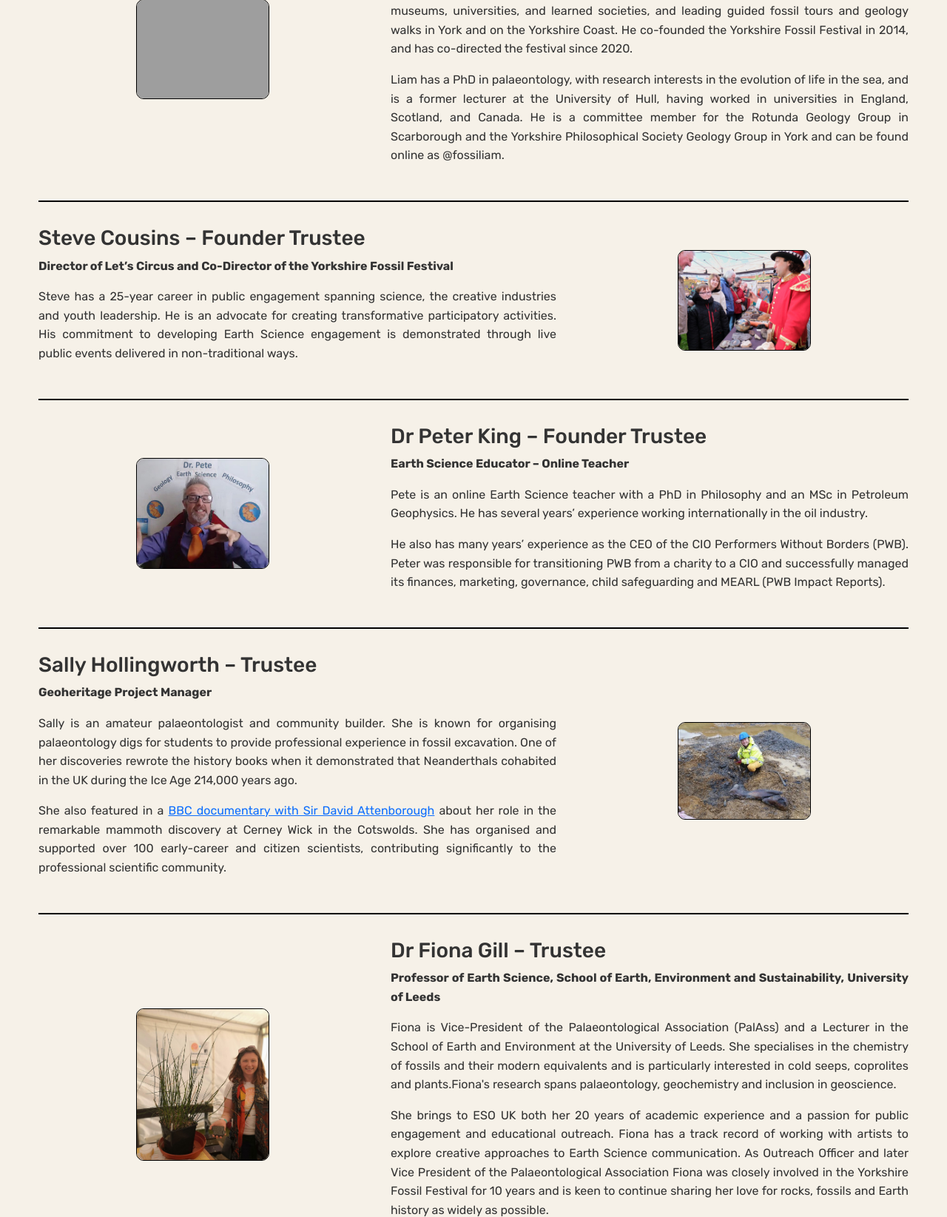
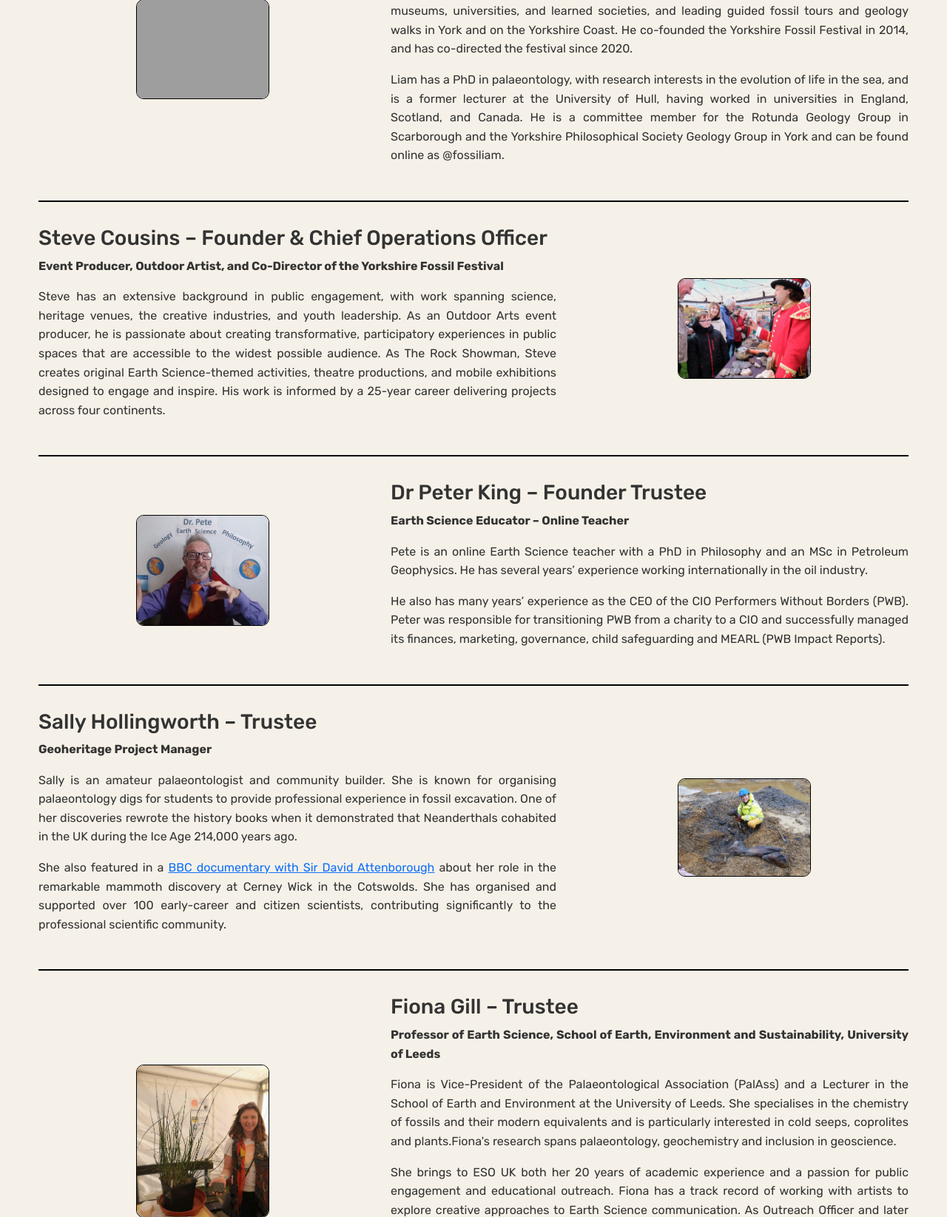
Before and after one commit to HollyT85/ESO2, a Django app: page /team/trustees/ in a window 1280 px wide. Shown: the part 373-2018 px from the top of the page at 74% size. Run offline with Django 5.2, Linux system fonts and the light colour scheme; some libraries are stand-ins or nearby versions; some web fonts are replaced; grey boxes are pictures that could not be loaded.

Commit message:
trustee page

```diff
--- a/team/templates/team/trustees.html
+++ b/team/templates/team/trustees.html
@@ -33,13 +33,12 @@ Group in York and can be found online as @fossiliam.
     <div class="trustee reverse">
         <img class="trusteephoto" src="{% static 'media/images/general/steve.jpg'%}" alt="Steve Cousins">
         <div class="trustee-text">
-            <h3>Steve Cousins – Founder Trustee</h3>
-            <p class="title"><b>Director of Let’s Circus and Co-Director of the Yorkshire Fossil Festival</b></p>
+            <h3>Steve Cousins – Founder & Chief Operations Officer</h3>
+            <p class="title"><b>Event Producer, Outdoor Artist, and Co-Director of the Yorkshire Fossil Festival</b></p>
             <p>
-                Steve has a 25-year career in public engagement spanning science, the creative industries
-                and youth leadership. He is an advocate for creating transformative participatory
-                activities. His commitment to developing Earth Science engagement is demonstrated through
-                live public events delivered in non-traditional ways.
+                Steve has an extensive background in public engagement, with work spanning science, heritage venues, the creative industries, and youth leadership. As an Outdoor Arts event producer, he is passionate about creating transformative, participatory experiences in public spaces that are accessible to the widest possible audience. As The Rock Showman, Steve creates original Earth Science-themed activities, theatre productions, and mobile exhibitions designed to engage and inspire. His work is informed by a 25-year career delivering projects across four continents.
+
+
             </p>
         </div>
     </div>
@@ -84,7 +83,7 @@ Group in York and can be found online as @fossiliam.
     <div class="trustee">
         <img class="trusteephoto" src="{% static 'media/images/general/fiona.jpg'%}" alt="Dr Fiona Gill">
         <div class="trustee-text">
-            <h3>Dr Fiona Gill – Trustee</h3>
+            <h3>Fiona Gill – Trustee</h3>
             <p class="title"><b>Professor of Earth Science, School of Earth, Environment and Sustainability,
 University of Leeds</b></p>
             <p>
```
